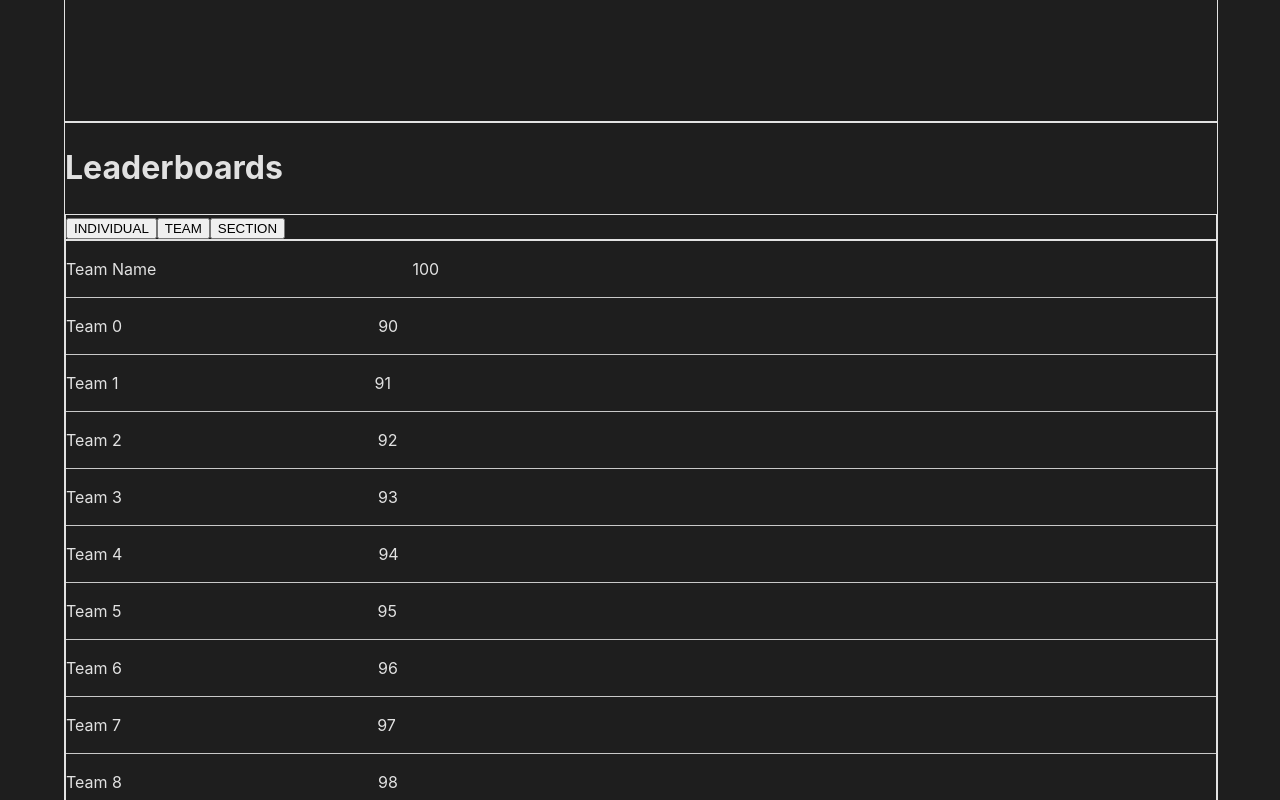
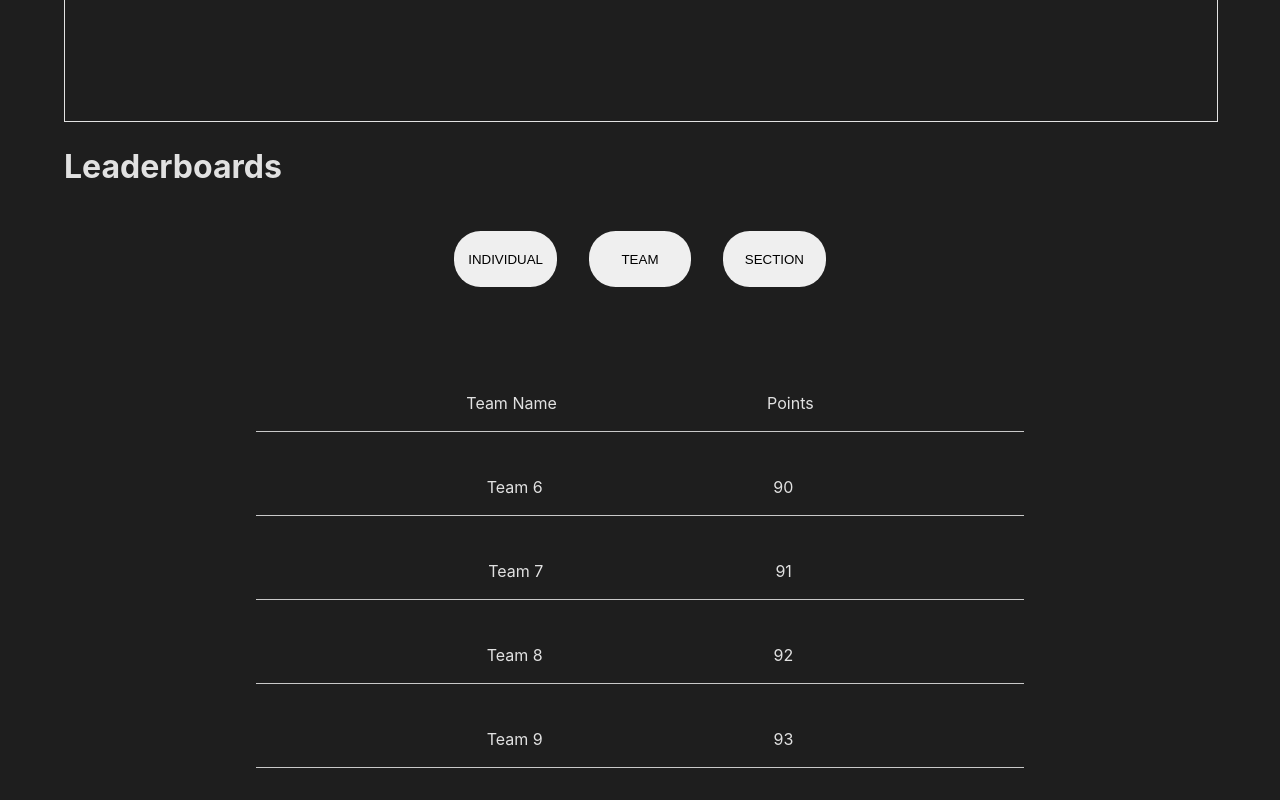
Before and after one commit to AKHIL-GIREESH/IEEE140-R10, a React (Vite) app in the folder ieee140-r10-frontend/: page / in a window 1280 px wide. Shown: the part 1080-1880 px from the top of the page. Built offline with nearby package versions, Linux system fonts and the light colour scheme.

Commit message:
Landing Leaderboards

```diff
--- /dev/null
+++ b/ieee140-r10-frontend/components/LandingPage/LandingPg.css
@@ -0,0 +1,14 @@
+.landingPgButtons{
+    margin-top: 5vh;
+    /* border: 1px solid white; */
+    height: 10vh;
+    display: flex;
+    justify-content: center;
+}
+
+.landingPgButtons button{
+    height: 70%;
+    width:8vw;
+    border-radius: 2em;
+    border: none;
+}
--- a/ieee140-r10-frontend/components/LandingPage/Leaderboards.jsx
+++ b/ieee140-r10-frontend/components/LandingPage/Leaderboards.jsx
@@ -1,26 +1,28 @@
+import './LandingPg.css'
+
 const Leaderboards = () => {
 
     let table = []
 
     for(let i=0;i<10;i++){
         table.push(
-            <div style={{display:"flex",borderBottom:"1px solid #c9c9c9"}}>
-                <p>Team {i}</p> <p style={{marginLeft:"20vw"}}>{90+i}</p>
+            <div style={{display:"flex",width:"60vw",borderBottom:"1px solid #c9c9c9",justifyContent:"space-evenly"}}>
+                <p>Team {6+i}</p> <p>{90+i}</p>
             </div>
         )
     }
 
     return(
-        <div style={{height:"150vh",width:"90vw",border:"1px solid",marginLeft:"5vw"}}>
+        <div style={{height:"150vh",width:"90vw",marginLeft:"5vw"}}>
             <h1>Leaderboards</h1>
-            <div style={{border:"1px solid"}}>
+            <div className="landingPgButtons">
                 <button>INDIVIDUAL</button>
-                <button>TEAM</button>
+                <button style={{margin:"0 2.5vw"}}>TEAM</button>
                 <button>SECTION</button>
             </div>
-            <div style={{height:"100vh",border:"1px solid"}}>
-                <div style={{display:"flex",borderBottom:"1px solid #c9c9c9"}}>
-                    <p>Team Name</p> <p style={{marginLeft:"20vw"}}>100</p>
+            <div style={{display:"flex",height:"120vh",flexDirection:"column",justifyContent:"space-between",alignItems:"center"}}>
+                <div style={{display:"flex",width:"60vw",borderBottom:"1px solid #c9c9c9",marginTop:"8vh",justifyContent:"space-evenly"}}>
+                    <p>Team Name</p> <p>Points</p>
                 </div>
                 {
                     table
```
